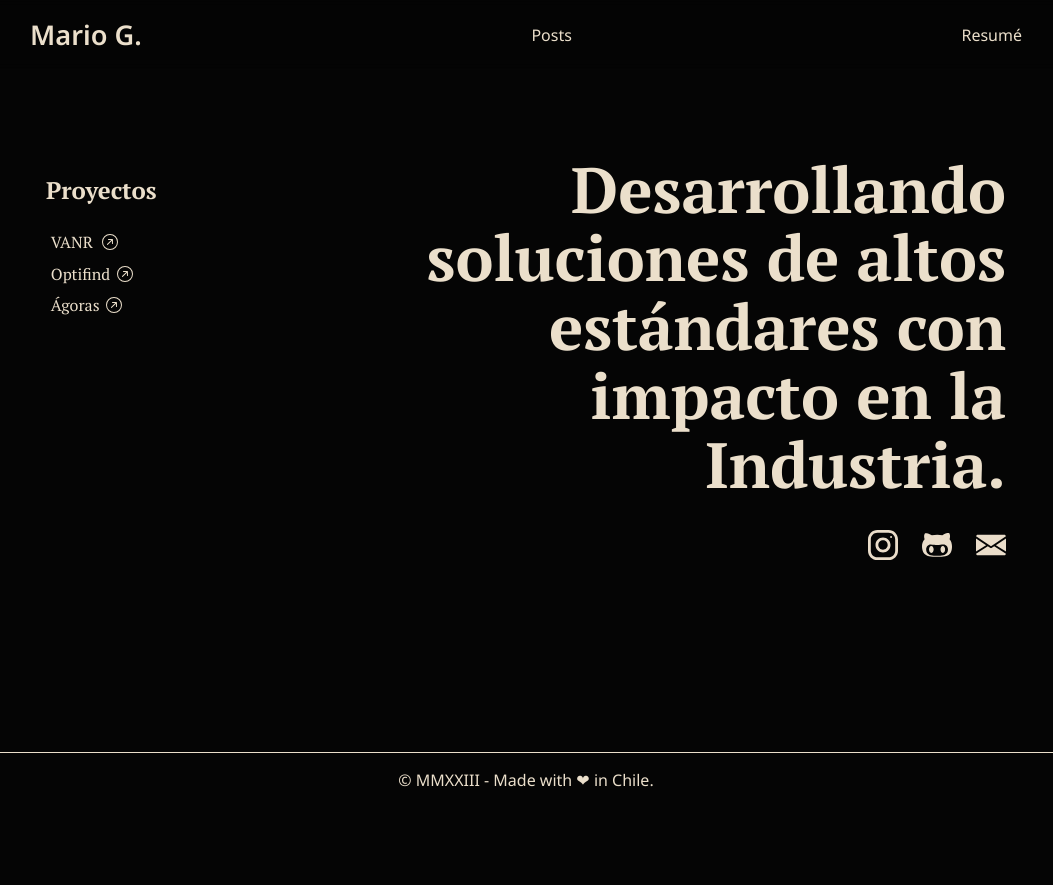
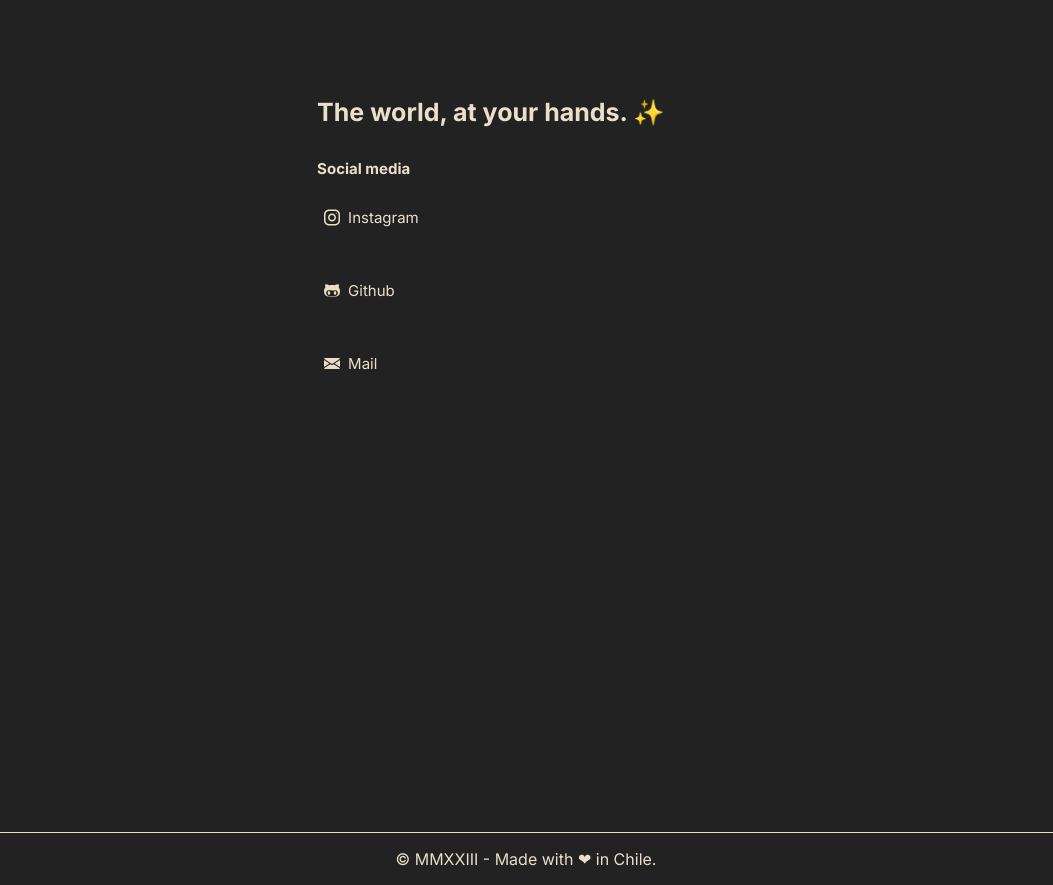
Before and after one commit to defcxz/web, a Next.js app: page / in a window 1280 px wide. Shown: the whole page, without its empty margins (114-1167 px from the left). Before the commit the page ends 807 px from the top, so only its background shows below. Built offline with nearby package versions, Linux system fonts and the light colour scheme.

Commit message:
New design

```diff
--- a/app/content.json
+++ b/app/content.json
@@ -1,5 +1,5 @@
 {
     "nombre" : "Mario G.",
-    "descripcion" : "Desarrollando soluciones de altos estándares con impacto en la Industria.",
+    "descripcion" : "The world, at your hands. ✨",
     "bio" : "Programmer, Web Developer and Computer Science Engineering Aspirant."
 }
--- a/app/globals.css
+++ b/app/globals.css
@@ -1,14 +1,17 @@
 /* @tailwind base;
 @tailwind components;
 @tailwind utilities; */
-@import url('https://fonts.googleapis.com/css2?family=Noto+Sans:wght@300;400;600&family=PT+Serif:wght@400;700&display=swap');
+
+@import url('https://fonts.googleapis.com/css2?family=Inter:wght@300;400;600;700&display=swap');
+
+
 html,
 body {
   color: #ebdfcb;
-  background: #050505;
+  background: #222222;
   padding: 0;
   margin: 0;
-  font-family: 'Noto Sans', sans-serif;
+  font-family: 'Inter', sans-serif;
 }
 
 a {
--- a/app/layout.tsx
+++ b/app/layout.tsx
@@ -19,7 +19,7 @@ export default function RootLayout({
       <head />
       <body>
         <main>
-          <Navigationbar />
+          {/* <Navigationbar /> */}
             {children}
           <Footer />
         </main>
--- a/app/page.tsx
+++ b/app/page.tsx
@@ -7,17 +7,17 @@ export default function Home() {
 
   const socialmedia = [
     {
-      name: 'instagram',
+      name: 'Instagram',
       url: 'https://www.instagram.com/defcxz',
       icon: '/assets/instagram.svg'
     },
     {
-      name: 'github',
+      name: 'Github',
       url: 'https://www.github.com/defcxz',
       icon: '/assets/github.svg'
     },
     {
-      name: 'mail',
+      name: 'Mail',
       url: 'mailto:ma.gomez@duocuc.cl',
       icon: '/assets/mail.svg'
     },
@@ -26,22 +26,22 @@ export default function Home() {
 
   return (
     <main className={styles.main}>
-      {/* <Link href={"/wawi"}>
-        <h2>HOLA WAWIIII TE QUIERO MUCHO MUCHO MUCHO MUCHO MUCHO MUCHO MUCHO MUCHO MMMMMUCHISIMO UWU</h2>
-      </Link> */}
-
       <div className={styles.grid}>
-        <section id="projects" className={styles.projects}>
-          <Projects />
-        </section>
         <h1 className={`${styles.title}`}>
           {content.descripcion}
         </h1>
-        <div className={styles.icon}>
+        <p className={`${styles.subtitle}`}>
+          Social media
+        </p>
+
+        <div className={styles.socialmedia}>
           {socialmedia.map((item, index) => (
-            <a href={item.url} key={index}>
-              <Image src={item.icon} alt={`${item.name}-logo`} width={60} height={60}/>
-            </a>
+            <div>
+              <a href={item.url} key={index} className={styles.socialmediacontainer}>
+                <Image src={item.icon} alt={`${item.name}-logo`} width={60} height={60} />
+                <p>{item.name}</p>
+              </a>
+            </div>
           ))}
         </div>
       </div>
--- a/app/posts/posts.module.css
+++ b/app/posts/posts.module.css
@@ -7,7 +7,6 @@
   display: flex;
   flex-direction: column;
   justify-content: flex-start;
-  font-family: 'PT Serif', serif;
 }
 
 .header {
--- a/app/styles/page.module.css
+++ b/app/styles/page.module.css
@@ -18,14 +18,16 @@
 }
 
 .main {
+  margin-top: 5rem;
   min-height: 90vh;
   margin-right: 10rem;
   margin-left: 10rem;
-  flex: 1;
-  display: flex;
-  flex-direction: column;
-  justify-content: center;
-  font-family: 'PT Serif', serif;
+  /* justify-content: center; */
+}
+
+.grid {
+  display: grid;
+  grid-template-columns: repeat(10, 1fr);
 }
 
 .logobg {
@@ -37,27 +39,40 @@
   opacity: 10%;
 }
 
-.icon {
+.socialmediacontainer {
   display: flex;
-  justify-content: flex-end;
-  gap: 1.5rem;
-  grid-row: 2;
-  grid-column: 3;
+  flex-direction: row;
+  gap: 0.5rem;
 }
 
-.icon img {
+.socialmedia {
+  display: flex;
+  flex-direction: column;
+  gap: 1.5rem;
+  grid-row: 3;
+  grid-column: 5;
+  margin-left: 2%;
+}
+
+.socialmedia img {
   /* filter: invert(1); */
-  margin-top: 2rem;
-  width: 30px;
+  /* margin-top: 2rem; */
+  width: 16px;
   height: auto;
 }
 
+.socialmedia p {
+  font-size: 15px;
+}
+
 .title {
-  margin: 0;
-  font-size: 4rem;
-  line-height: 4.3rem;
-  font-weight: 900;
-  grid-column: 2 / 4;
+  font-size: 25px;
+  font-weight: bold;
+  width: 350px;
+  margin-right: auto;
+  margin-left: auto;
+  grid-row: 1;
+  grid-column: 5;
 }
 .title a {
   text-decoration: none;
@@ -69,21 +84,22 @@
 .title a:active {
   text-decoration: underline;
 }
-
+/*
 .title,
 .description {
   text-align: right;
-}
+} */
 
-.projects {
-  grid-column: 1;
+.subtitle {
+  font-weight: bold;
+  font-size: 15px;
+  grid-row: 2;
+  grid-column: 5;
 }
 
 .description {
   width: 90%;
   margin-left: auto;
-  grid-column: 3;
-  grid-row: 3;
 }
 
 .sobremi{
@@ -94,14 +110,6 @@
 .separador{
   margin-top: 3rem;
   width: 70%;
-}
-
-.grid {
-  display: grid;
-  grid-template-columns: repeat(3, 1fr);
-  justify-content: flex-end;
-  flex-wrap: wrap;
-  flex-direction: column;
 }
 
 .logo {
@@ -123,10 +131,6 @@
     }
   }
 
-  .grid {
-    row-gap: 3rem;
-  }
-
   .main {
     margin-left: 0;
     margin-right: 0;
@@ -135,7 +139,6 @@
   .title {
     font-size: 2rem;
     margin-top: 8rem;
-    grid-column: 1 / 4;
     line-height: normal;
   }
 
@@ -144,38 +147,33 @@
     text-align: center;
   }
 
-  .icon{
+  .socialmedia{
     height: initial;
     margin-top: 0;
     justify-content: center;
-    grid-column: 1 / 4;
   }
 
-  .icon img {
+  .socialmedia img {
     margin-top: 0;
   }
 
   .description {
     width: initial;
     margin-left: initial;
-    grid-column: 1 / 4;
   }
 
-  .projects {
-    grid-row: 3;
-  }
 
-  /* .icon {
+  /* .socialmedia {
     margin-top: 4rem;
     flex-direction: column;
     gap: 1rem;
   }
 
-  .icon img {
+  .socialmedia img {
     width: 40px;
   }
 
-  .icon a {
+  .socialmedia a {
     padding-top: 2%;
     padding-bottom: 2%;
     padding-left: 5%;
@@ -218,7 +216,7 @@
   .logo img {
     filter: invert(1);
   }
-  .icon img{
+  .socialmedia img{
     filter: invert(1);
   }
 } */
--- a/app/wawi/page.tsx
+++ /dev/null
@@ -1,5 +0,0 @@
-export default function holaAAAA() {
-  return (
-    <h1>MIAMORCITO BELLA PRECIOSITAAA UWU</h1>
-  )
-}
--- a/pages/posts/posts.module.css
+++ b/pages/posts/posts.module.css
@@ -7,7 +7,6 @@
    display: flex;
    flex-direction: column;
    justify-content: flex-start;
-   font-family: 'PT Serif', serif;
 }
 
 .header {
```
